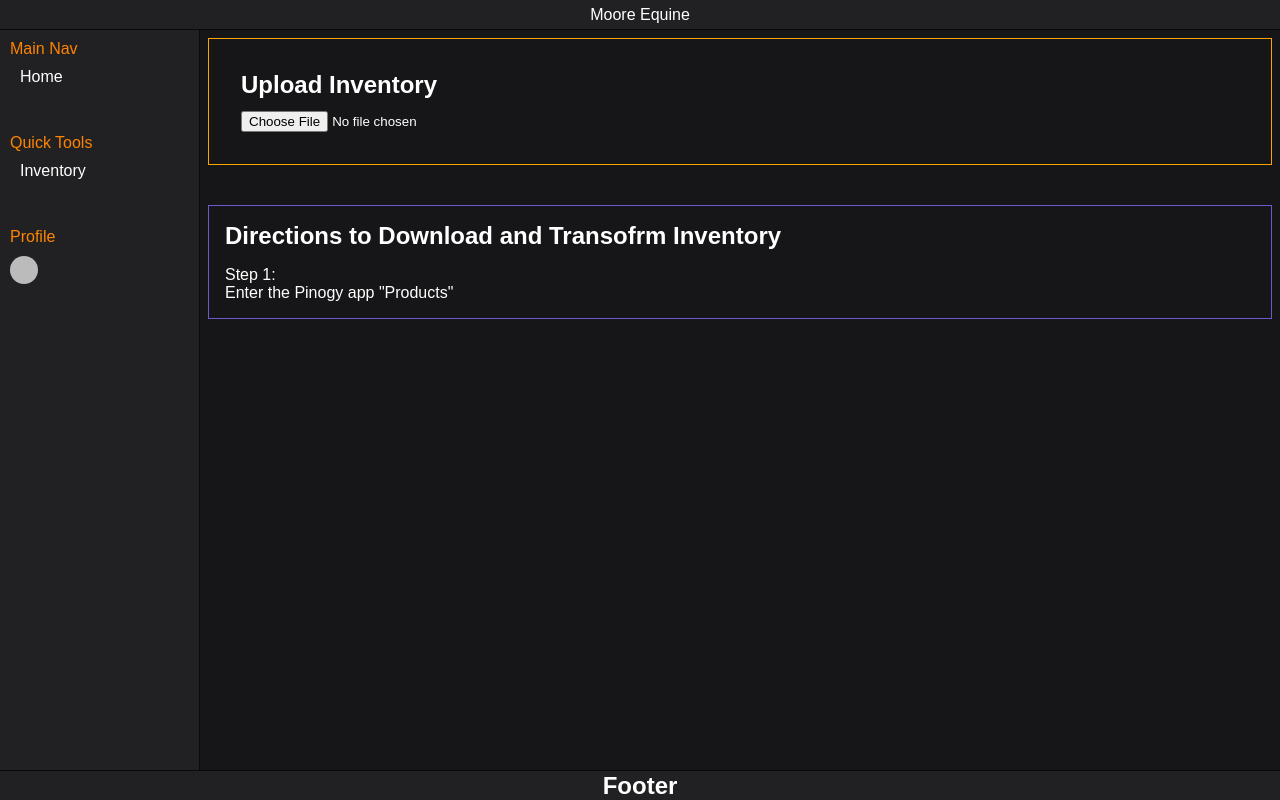
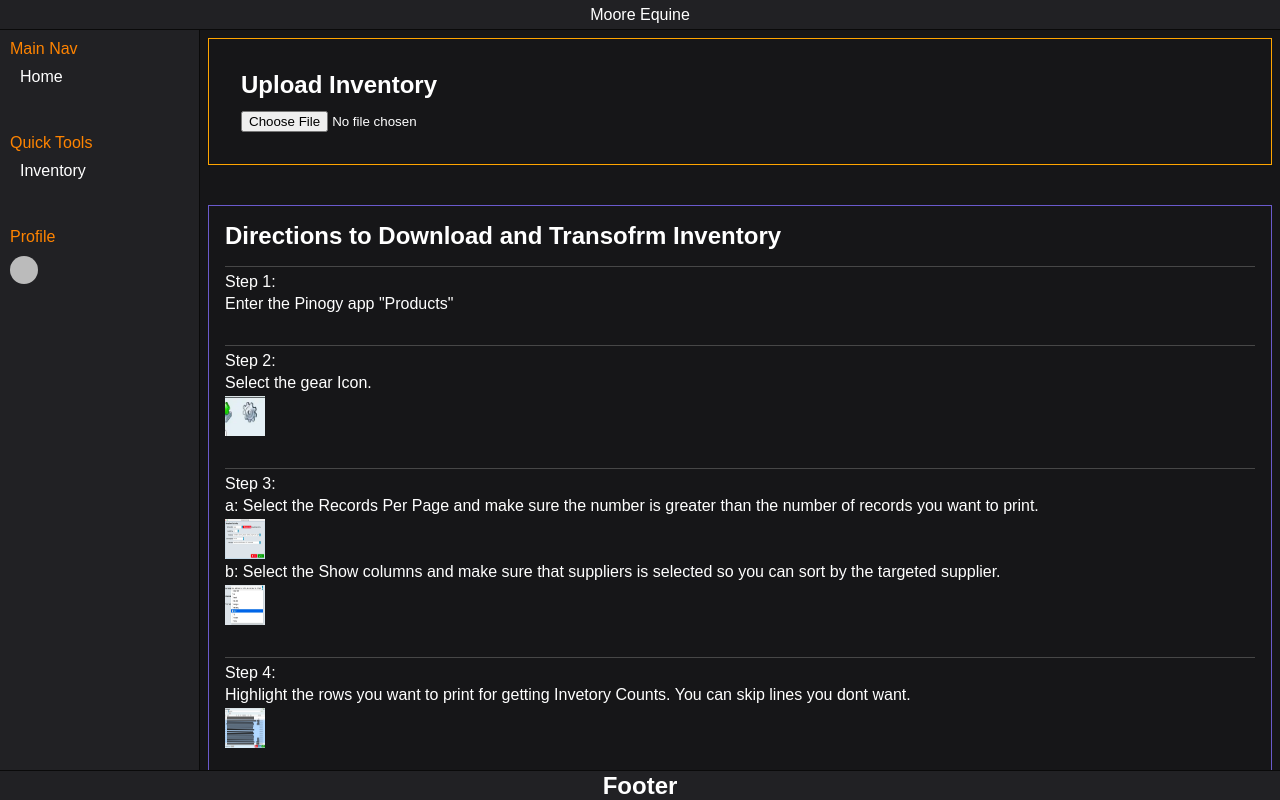
Before and after one commit to JordanSivils/me_app, a React (Vite) app in the folder client/: page /inventory-upload in a window 1280 px wide. Built offline with nearby package versions, Linux system fonts and the light colour scheme; no server answers; sample sign-in values are in the browser's storage; some icons are missing; what @react-pdf/renderer would draw is missing.

Commit message:
Inventory Directions base complete

```diff
--- a/client/src/components/ExceltoPdf/UploadDirections.module.css
+++ b/client/src/components/ExceltoPdf/UploadDirections.module.css
@@ -6,5 +6,12 @@
 }
 
 .directionsContainer ul {
-    gap: 2rem
+    gap: 2rem;
+
 }
+
+.directionsContainer ul div {
+    gap: 4px;
+    padding-top: 6px;
+    border-top: 1px solid rgb(71, 71, 71);
+}
--- a/client/src/components/ExceltoPdf/UploadDirections.tsx
+++ b/client/src/components/ExceltoPdf/UploadDirections.tsx
@@ -11,6 +11,52 @@ const UploadDirections = () => {
                 <p>Enter the Pinogy app "Products"</p>
             </div>
         </li>
+        <li>
+            <div className={`flex-col`}>
+                <p>Step 2:</p>
+                <p>Select the gear Icon.</p>
+                <img src="src/assets/Setting_Icon.webp" alt="Gear Icon" height={40} width={40} />
+            </div>
+        </li>
+        <li>
+            <div className={`flex-col`}>
+                <p>Step 3:</p>
+                <p>a: Select the Records Per Page and make sure the number is greater than the number of records you want to print.</p>
+                <img src="src/assets/Table_Settings.webp" alt="Gear Icon" height={40} width={40} />
+                <p>b: Select the Show columns and make sure that suppliers is selected so you can sort by the targeted supplier.</p>
+                <img src="src/assets/Select_Supplier.webp" alt="Gear Icon" height={40} width={40} />
+            </div>
+        </li>
+        <li>
+            <div className={`flex-col`}>
+                <p>Step 4:</p>
+                <p>Highlight the rows you want to print for getting Invetory Counts. You can skip lines you dont want.</p>
+                <img src="src/assets/Highlighted_lines_Redacted.webp" alt="Gear Icon" height={40} width={40} />
+            </div>
+        </li>
+        <li>
+            <div className={`flex-col`}>
+                <p>Step 5:</p>
+                <p>a: Select the Smart Export Icon.</p>
+                <img src="src/assets/Smart_Export.webp" alt="Gear Icon" height={40} width={40} />
+                <p>b: Select the Options for "Selected Lines". This will immediately create an excel file with the selected lines.</p>
+                <img src="src/assets/Select_Supplier.webp" alt="Gear Icon" height={40} width={40} />
+            </div>
+        </li>
+        <li>
+            <div className={`flex-col`}>
+                <p>Step 6:</p>
+                <p>Rename and save this file in a location you know you can get to</p>
+                <p>Do NOT Alter the headers or columns of this excel file. The program is set up to pull from this file untouched.</p>
+            </div>
+        </li>
+        <li>
+            <div className={`flex-col`}>
+                <p>Step 7:</p>
+                <p>When the the new page opens after you submit, you can print directly from that page on a windows computer, but you will have to download and preview to print on a mac.</p>
+                <p>To get out of the pdf page, just click back or use the side navigation to get wherever you want to go.</p>
+            </div>
+        </li>
        </ul>
     </div>
  )
```
Also changed, not shown: client/src/assets/products_icon.webp (deleted).
